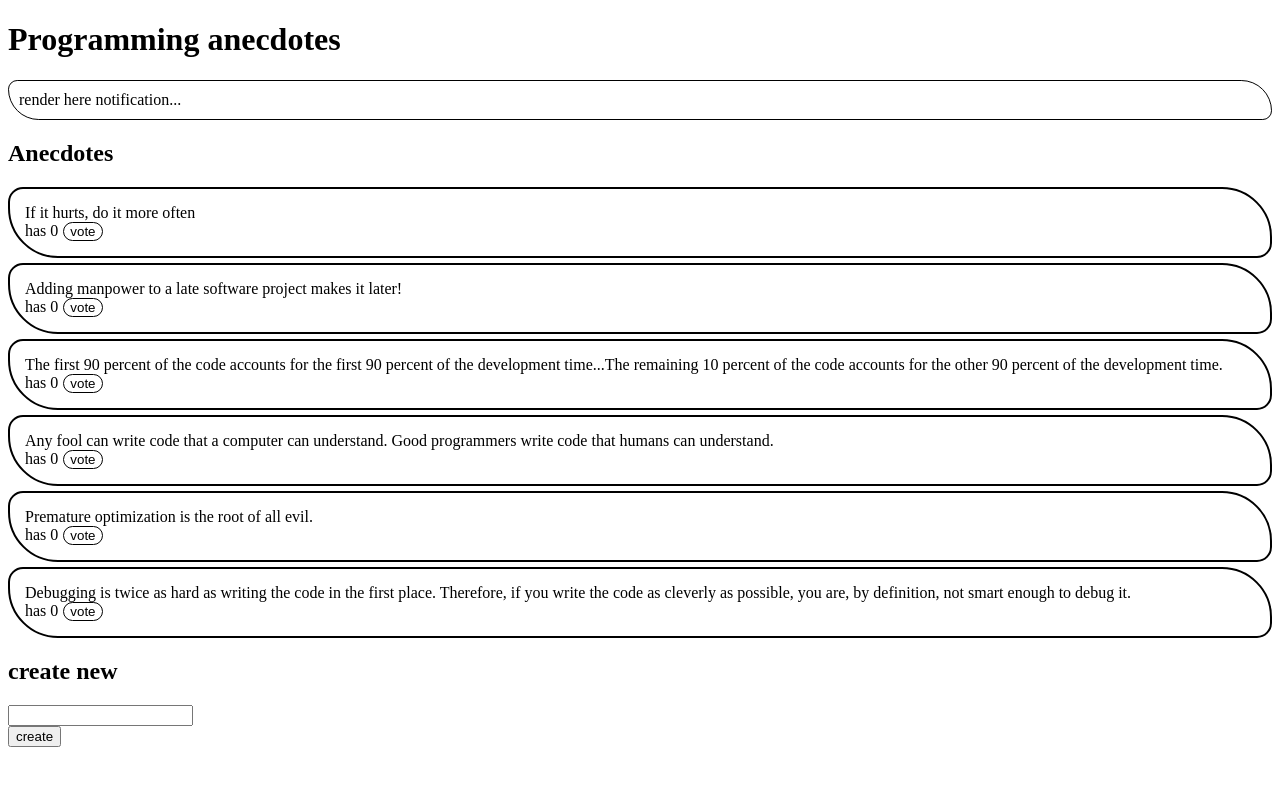
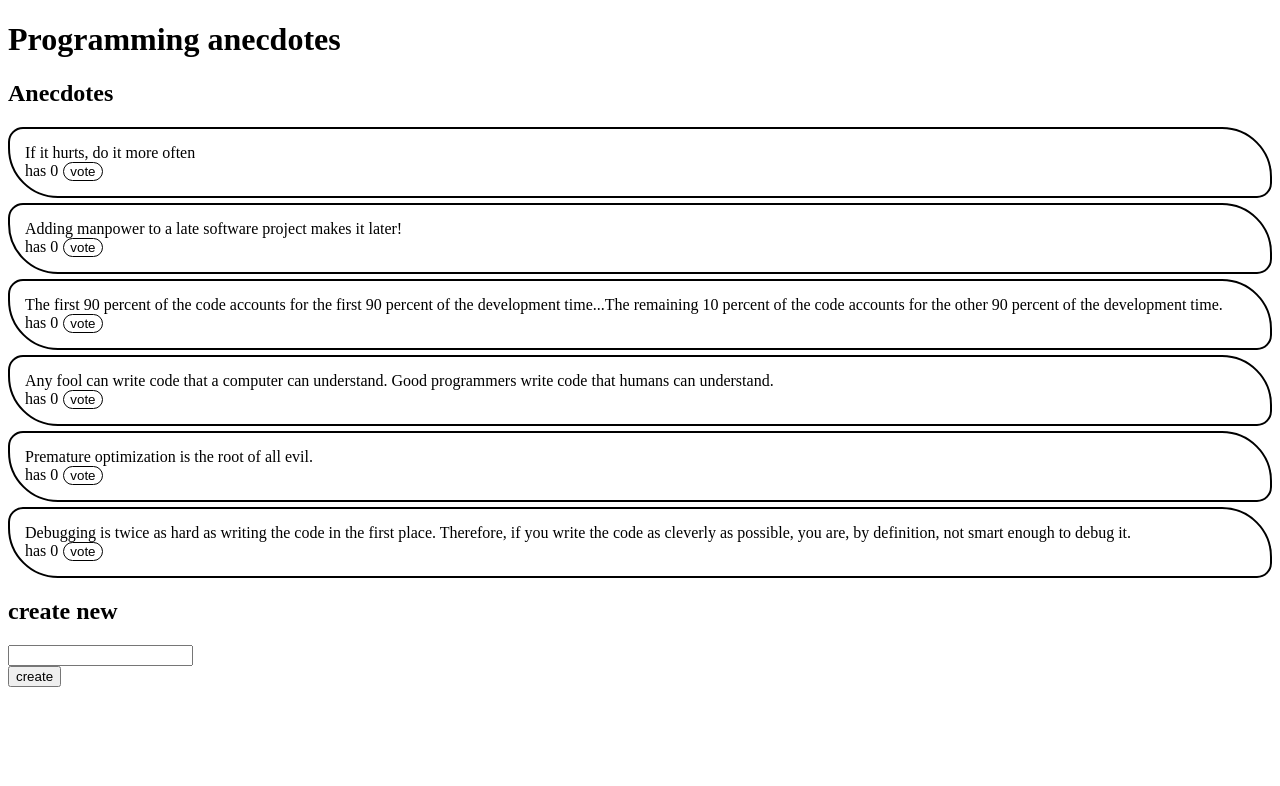
Before and after one commit to Arots/fullstackOsa6_redux, a React (Create React App) app: page / in a window 1280 px wide. Shown: the top 786 px of the page. Built offline with nearby package versions, Linux system fonts and the light colour scheme.

Commit message:
6.4 muutettu reducerit yhteiseksi

```diff
--- a/src/App.js
+++ b/src/App.js
@@ -11,7 +11,7 @@ class App extends React.Component {
 		return (
 			<div>
 				<h1>Programming anecdotes</h1>
-				<Notification />
+				<Notification store={this.props.store} />
 				<AnecdoteList store={this.props.store} />
 				<AnecdoteForm store={this.props.store} />
 			</div>
--- a/src/components/AnecdoteList.js
+++ b/src/components/AnecdoteList.js
@@ -1,9 +1,17 @@
 import React from 'react'
 import { voteAnecdote } from '../reducers/anecdoteReducer'
+import { voteNotification, notificationClear } from '../reducers/notificationReducer';
 
 class AnecdoteList extends React.Component {
+
+	dispatchBoth = (anecdote) => {
+		console.log(anecdote)
+		this.props.store.dispatch(voteAnecdote(anecdote))
+		this.props.store.dispatch(voteNotification(anecdote))
+	}
+
 	render() {
-		const anecdotes = this.props.store.getState()
+		const anecdotes = this.props.store.getState().anecdotes
 		return (
 			<div>
 				<h2>Anecdotes</h2>
@@ -14,9 +22,12 @@ class AnecdoteList extends React.Component {
 						</div>
 						<div>
               has {anecdote.votes}
-							<button className="voteButton" onClick={() =>
-								this.props.store.dispatch(voteAnecdote(anecdote.id))
-							}>
+							<button className="voteButton"
+								onClick={() => {
+									this.props.store.dispatch(voteAnecdote(anecdote.id));
+									this.props.store.dispatch(voteNotification(anecdote.content));
+									setTimeout(() => {
+										this.props.store.dispatch(notificationClear())}, 5000)}}>
                 vote
 							</button>
 						</div>
--- a/src/components/Notification.js
+++ b/src/components/Notification.js
@@ -8,8 +8,12 @@ class Notification extends React.Component {
 			borderWidth: 1
 		}
 		return (
-			<div  className="virhe" style={style}>
-        render here notification...
+			<div>
+				{this.props.store.getState().notification ?
+					<div className="virhe" style={style}>
+						{this.props.store.getState().notification}
+					</div> :
+					<div/>}
 			</div>
 		)
 	}
--- /dev/null
+++ b/src/reducers/notificationReducer.js
@@ -0,0 +1,38 @@
+const initialState = ''
+const notificationReducer = (state = initialState, action) => {
+	switch (action.type) {
+	case 'MESSAGE':
+		state = `${action.content} has been added to the list`
+		return state
+	case 'NOTIFICATIONVOTE':
+		state = `you voted for ${action.content}`
+		return state
+	case 'CLEAR':
+		return ''
+	default:
+		return state
+	}
+
+}
+
+export const notificationChange = (notification) => {
+	return {
+		type: 'MESSAGE',
+		content: notification
+	}
+}
+
+export const voteNotification = (notification) => {
+	return {
+		type: 'NOTIFICATIONVOTE',
+		content: notification
+	}
+}
+
+export const notificationClear = () => {
+	return {
+		type: 'CLEAR'
+	}
+}
+
+export default notificationReducer
--- a/src/store.js
+++ b/src/store.js
@@ -1,5 +1,11 @@
-import { createStore } from 'redux'
-import reducer from './reducers/anecdoteReducer'
+import { combineReducers, createStore } from 'redux'
+import anecdoteReducer from './reducers/anecdoteReducer'
+import notificationReducer from './reducers/notificationReducer'
+
+const reducer = combineReducers({
+	anecdotes: anecdoteReducer,
+	notification: notificationReducer
+})
 
 const store = createStore(reducer)
 
```
Also changed, not shown: src/reducers/anecdoteReducer.js (+4 -4 lines).
